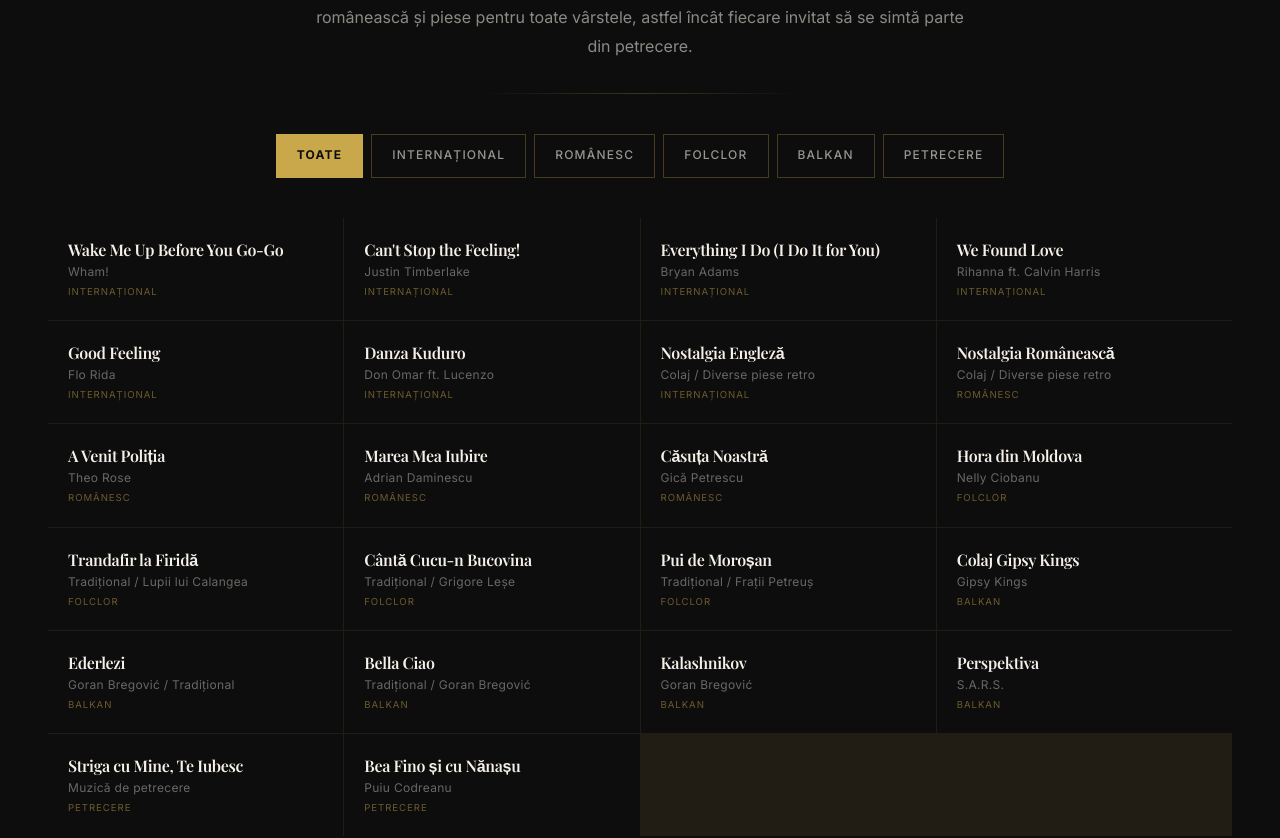
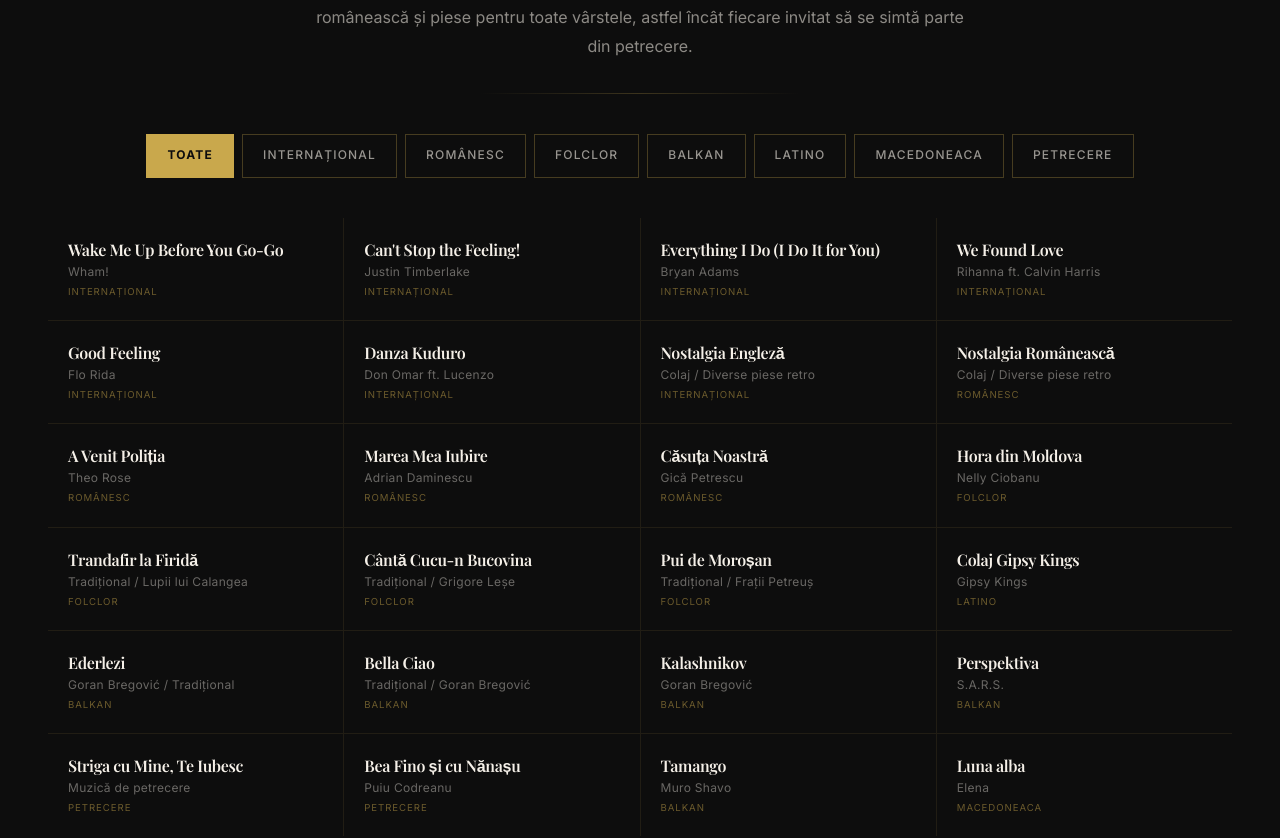
Before and after one commit to NovaMusicHUB/highlife-showband, a Next.js app: page / in a window 1280 px wide. Shown: the part 5745-6583 px from the top of the page. Built offline with nearby package versions, Linux system fonts and the light colour scheme.

Commit message:
Add Tamango (Muro Shavo) and Luna alba (Elena) to repertoire; change Gipsy Kings category to Latino

```diff
--- a/app/components/Repertoire.tsx
+++ b/app/components/Repertoire.tsx
@@ -10,6 +10,8 @@
   "Românesc",
   "Folclor",
   "Balkan",
+  "Latino",
+  "Macedoneaca",
   "Petrecere",
 ] as const;
 
@@ -29,13 +31,15 @@
   { title: "Trandafir la Firidă", artist: "Tradițional / Lupii lui Calangea", category: "Folclor" },
   { title: "Cântă Cucu-n Bucovina", artist: "Tradițional / Grigore Leșe", category: "Folclor" },
   { title: "Pui de Moroșan", artist: "Tradițional / Frații Petreuș", category: "Folclor" },
-  { title: "Colaj Gipsy Kings", artist: "Gipsy Kings", category: "Balkan" },
+  { title: "Colaj Gipsy Kings", artist: "Gipsy Kings", category: "Latino" },
   { title: "Ederlezi", artist: "Goran Bregović / Tradițional", category: "Balkan" },
   { title: "Bella Ciao", artist: "Tradițional / Goran Bregović", category: "Balkan" },
   { title: "Kalashnikov", artist: "Goran Bregović", category: "Balkan" },
   { title: "Perspektiva", artist: "S.A.R.S.", category: "Balkan" },
   { title: "Striga cu Mine, Te Iubesc", artist: "Muzică de petrecere", category: "Petrecere" },
   { title: "Bea Fino și cu Nănașu", artist: "Puiu Codreanu", category: "Petrecere" },
+  { title: "Tamango", artist: "Muro Shavo", category: "Balkan" },
+  { title: "Luna alba", artist: "Elena", category: "Macedoneaca" },
 ] as const;
 
 // ── Component ─────────────────────────────────────────────────────────────────
```
